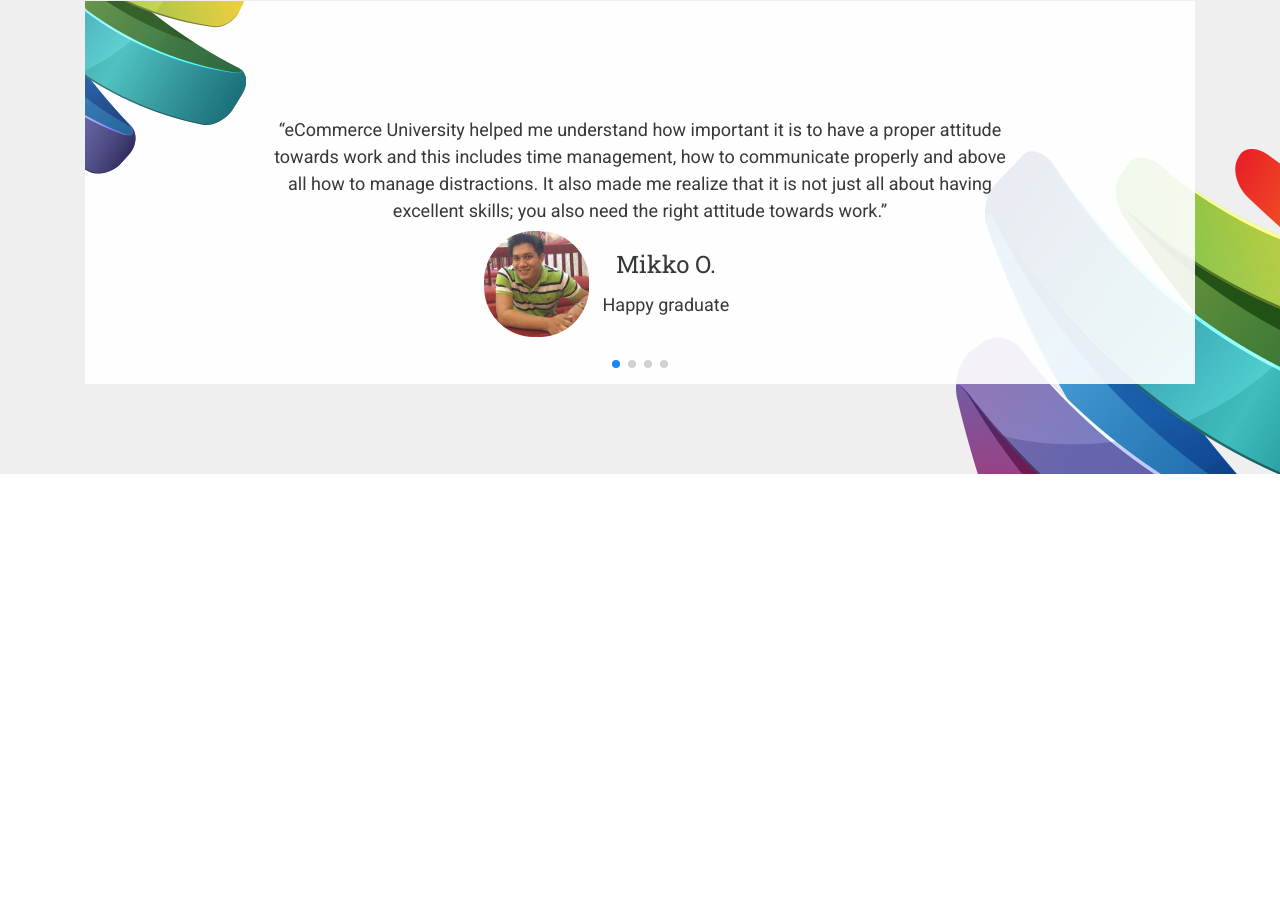
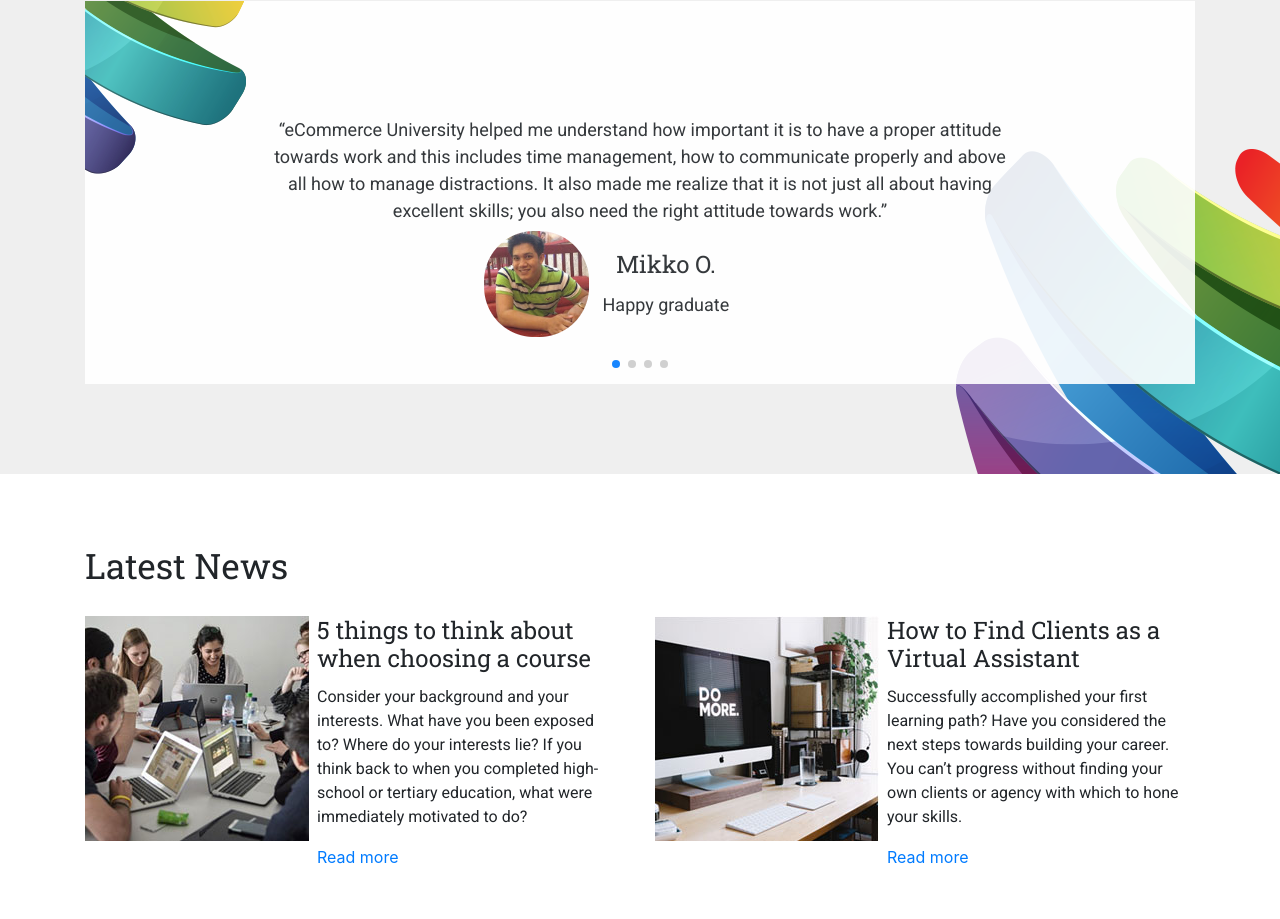
Before and after one commit to zuperteamstudio/ecommuni-html, a website: page index.html in a window 1280 px wide. Shown: the part 3814-4733 px from the top of the page. Before the commit the page ends 4288 px from the top, so only its background shows below. Drawn offline with Linux system fonts and the light colour scheme.

Commit message:
section latest news

```diff
--- a/assets/scss/app.scss
+++ b/assets/scss/app.scss
@@ -173,3 +173,11 @@
         }
     }
 }
+
+.section-latest-news {
+    padding-bottom: 50px;
+    padding-top: 70px;
+    .card {
+        border: none;
+    }
+}
--- a/index.html
+++ b/index.html
@@ -340,6 +340,40 @@
 				</div>
 			</div>
 		</section>
+
+
+		<section class="section-latest-news">
+			<div class="container">
+				<h2>Latest News</h2>
+				<div class="row">
+					<div class="col-md-6">
+						<div class="card flex-row">
+							<div class="">
+								<img src="assets/img/news/1.jpg" alt="">
+							</div>
+							<div class="card-block px-2">
+								<h4 class="card-title">5 things to think about when choosing a course</h4>
+								<p class="card-text">Consider your background and your interests. What have you been exposed to? Where do your interests lie? If you think back to when you completed high-school or tertiary education, what were immediately motivated to do?</p>
+								<a href="">Read more</a>
+							</div>
+						</div>
+					</div>
+					<div class="col-md-6">
+						<div class="card flex-row">
+							<div class="">
+								<img src="assets/img/news/2.jpg" alt="">
+							</div>
+							<div class="card-block px-2">
+								<h4 class="card-title">How to Find Clients as a Virtual Assistant</h4>
+								<p class="card-text">Successfully accomplished your first learning path? Have you considered the next steps towards building your career. You can’t progress without finding your own clients or agency with which to hone your skills.
+								</p>
+								<a href="">Read more</a>
+							</div>
+						</div>
+					</div>
+				</div>
+			</div>
+		</section>
 	</main>
 
 	<!-- Bootstrap core JavaScript
```
Also changed, not shown: assets/css/app.css, assets/img/news/1.jpg (added), assets/img/news/2.jpg (added), dist/assets/css/app.min.css.
